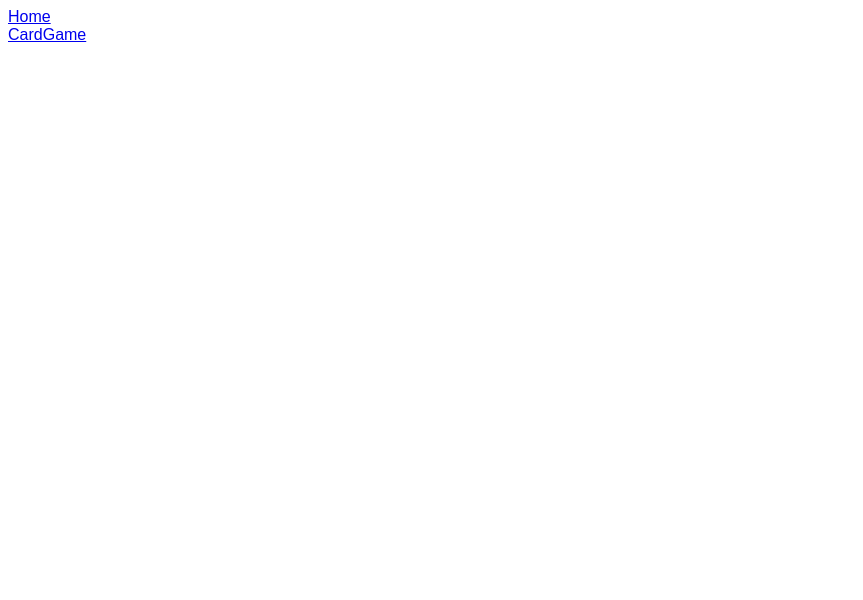
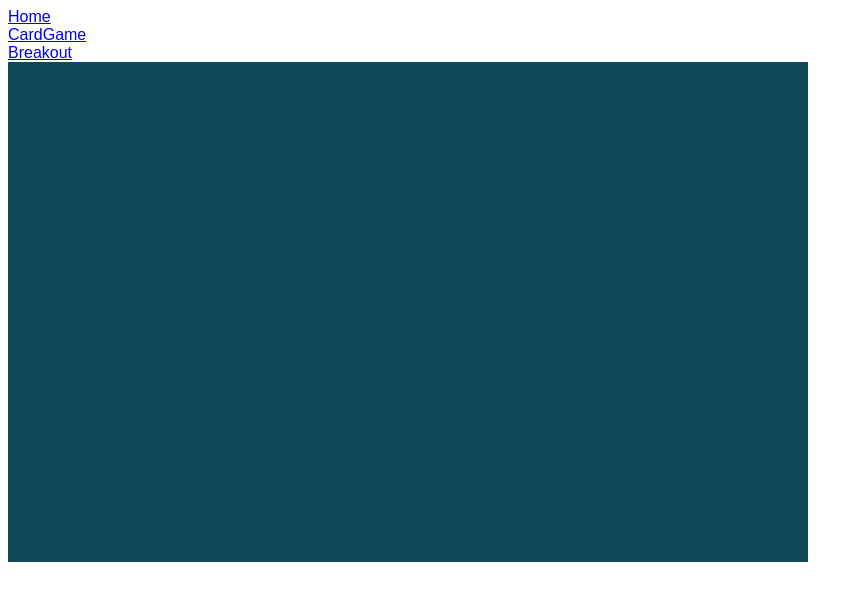
Before and after one commit to TaaviKodari/2023SyksyTo1830_card_game, a React (Vite) app in the folder 2023SyksyTo1830_Card_Game/: page /breakout in a window 1280 px wide. Before the commit this address had no page. Shown: the top 600 px of the page, without its empty margins (0-863 px from the left). Built offline with nearby package versions, Linux system fonts and the light colour scheme.

Commit message:
breakout

```diff
--- a/2023SyksyTo1830_Card_Game/src/App.css
+++ b/2023SyksyTo1830_Card_Game/src/App.css
@@ -73,3 +73,7 @@
     flex-direction: column;
     min-width: 40vw;
 }
+
+#canvas{
+    background-color: #124959;
+}
--- a/2023SyksyTo1830_Card_Game/src/App.jsx
+++ b/2023SyksyTo1830_Card_Game/src/App.jsx
@@ -2,7 +2,9 @@
 import './App.css'
 import Home from './components/Koti';
 import { BrowserRouter as Router, Routes, Route, Link } from 'react-router-dom';
-import CardGame from './components/CardGame';
+import CardGame from './components/cardgame/CardGame';
+import Breakout from './components/breakout/Breakout';
+
 export default function App(){
 
   return(
@@ -16,6 +18,9 @@
             <li>
               <Link to="/cardgame">CardGame</Link>
             </li>
+            <li>
+              <Link to="/breakout">Breakout</Link>
+            </li>
           </ul>
         </nav>
       </div>
@@ -23,6 +28,7 @@
       <Routes>
         <Route path="/" element={<Home />}></Route>
         <Route path="/cardgame" element={<CardGame />} />
+        <Route path="/breakout" element={<Breakout />} />
       </Routes>
 
     </Router>
--- /dev/null
+++ b/2023SyksyTo1830_Card_Game/src/components/breakout/Breakout.jsx
@@ -0,0 +1,23 @@
+import React, {useEffect, useRef} from "react";
+
+let x = 0;
+export default function Breakout(){
+    const canvasRef = useRef(null);
+    useEffect(()=>{
+        const render = ()=>{
+            const canvas = canvasRef.current;
+            const ctx = canvas.getContext('2d');
+            ctx.clearRect(0,0,canvas.width,canvas.height);
+            // ctx.fillStyle = "green";
+            // ctx.fillRect(10,10,150,100);
+
+            console.log("creating a circle");
+            x++;
+            requestAnimationFrame(render);
+        }
+        render();
+    },[]);
+    return(
+        <canvas id="canvas" ref={canvasRef} height="500px" width="800px" />
+    );
+}
--- a/2023SyksyTo1830_Card_Game/src/components/CardGame.jsx
+++ b/2023SyksyTo1830_Card_Game/src/components/cardgame/CardGame.jsx
@@ -1,6 +1,5 @@
 import Card from './Card'
 import PlayButton from './PlayButton';
-import '../App.css'
 import { useState } from 'react'
 
 const getRandomInt = (min, max) => Math.floor(Math.random() * (max - min +1) + min);
```
Also changed, not shown: 2023SyksyTo1830_Card_Game/src/components/breakout/BallMovement.jsx (added, +20 -0 lines), 2023SyksyTo1830_Card_Game/src/components/cardgame/Card.jsx (renamed from 2023SyksyTo1830_Card_Game/src/components/Card.jsx), 2023SyksyTo1830_Card_Game/src/components/cardgame/PlayButton.jsx (renamed from 2023SyksyTo1830_Card_Game/src/components/PlayButton.jsx).
